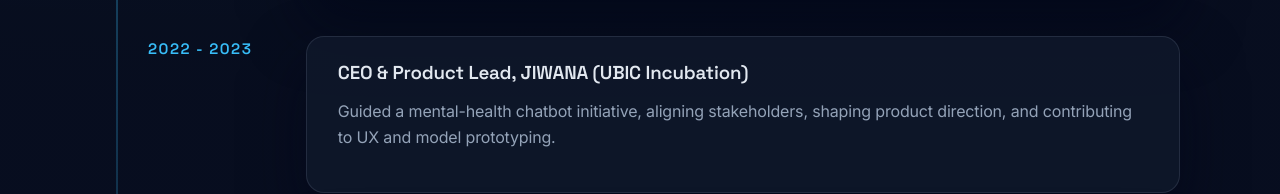
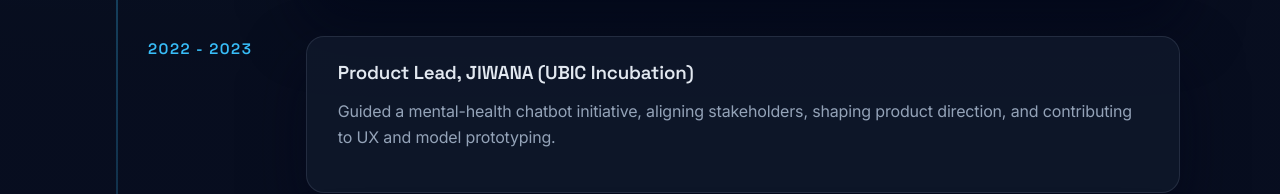
Before and after one commit to Shafriii/Shafriii.github.io, a plain HTML site: page index.html in a window 1280 px wide. Shown: the part 4794-4988 px from the top of the page. Drawn offline with Linux system fonts and the light colour scheme.

Commit message:
Update index.html

```diff
--- a/index.html
+++ b/index.html
@@ -204,7 +204,7 @@
           <li data-animate>
             <span class="timeline-year">2022 - 2023</span>
             <div class="timeline-body">
-              <h3>CEO & Product Lead, JIWANA (UBIC Incubation)</h3>
+              <h3>Product Lead, JIWANA (UBIC Incubation)</h3>
               <p>Guided a mental-health chatbot initiative, aligning stakeholders, shaping product direction, and contributing to UX and model prototyping.</p>
             </div>
           </li>
```
